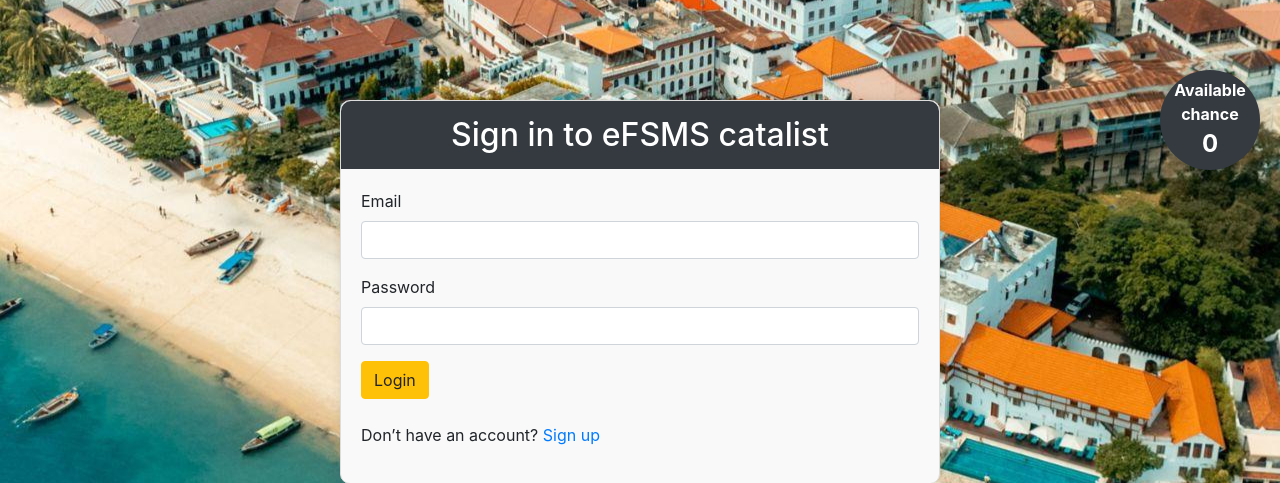
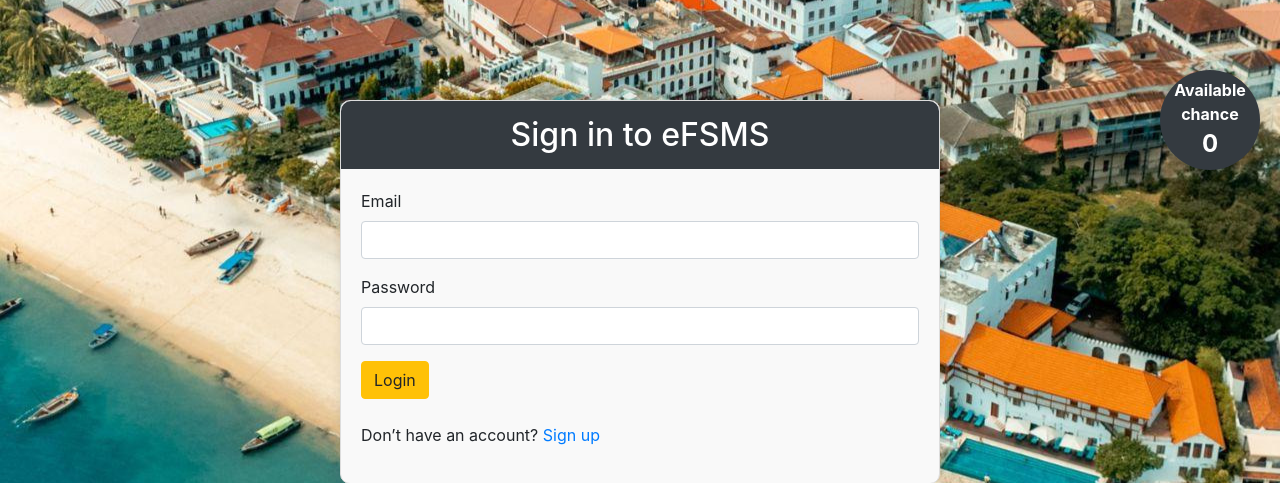
Before and after one commit to catalist619/eFSMS, a PHP site: page /login.php in a window 1280 px wide. Shown: the top 483 px of the page. Run offline with PHP 8.4, Linux system fonts and the light colour scheme; data that the repository does not hold is empty.

Commit message:
correcting the login page to original state.

```diff
--- a/login.php
+++ b/login.php
@@ -148,7 +148,7 @@ if ($_SERVER["REQUEST_METHOD"] == "POST" && isset($_POST['action']) && $_POST['a
                 </div>
     <div class="container">
         <div class="login-form">
-            <h2>Sign in to eFSMS catalist</h2>
+            <h2>Sign in to eFSMS</h2>
             <?php if ($login_error_message): ?>
                 <div class="alert alert-danger" role="alert">
                     <?php echo $login_error_message; ?>
```
